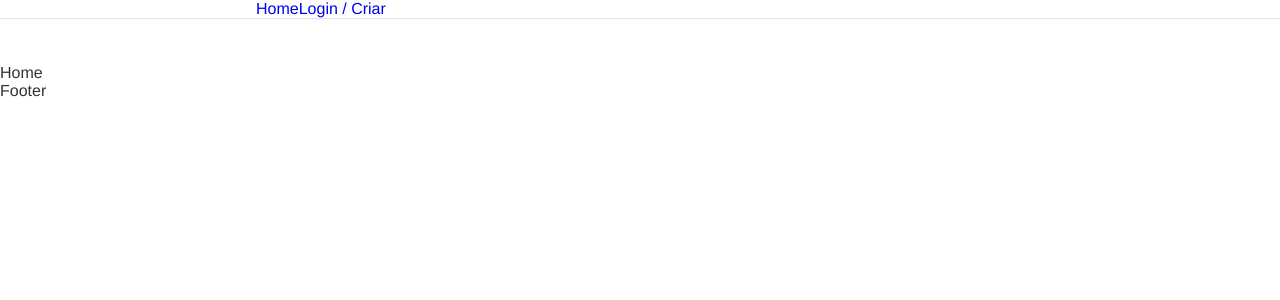
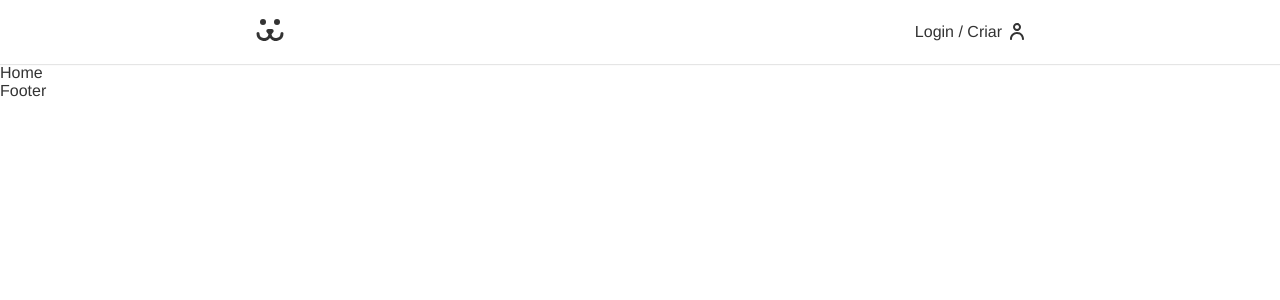
Before and after one commit to LucasMengue/dogs, a React (Create React App) app: page / in a window 1280 px wide. Shown: the top 300 px of the page. Built offline with nearby package versions, Linux system fonts and the light colour scheme.

Commit message:
header structure

```diff
--- a/src/Components/Header.js
+++ b/src/Components/Header.js
@@ -1,16 +1,22 @@
 import React from "react";
 import { Link } from "react-router-dom";
+
+import { ReactComponent as Dogs } from "../Assets/dogs.svg";
 
 import styles from "./Header.module.css";
 
 const Header = () => {
   return (
-    <div className={styles.header}>
-      <nav className="container">
-        <Link to="/">Home</Link>
-        <Link to="/login">Login / Criar</Link>
+    <header className={styles.header}>
+      <nav className={`${styles.nav} container`}>
+        <Link className={styles.logo} to="/" aria-label="Dogs - Home">
+          <Dogs />
+        </Link>
+        <Link className={styles.login} to="/login">
+          Login / Criar
+        </Link>
       </nav>
-    </div>
+    </header>
   );
 };
 
```
